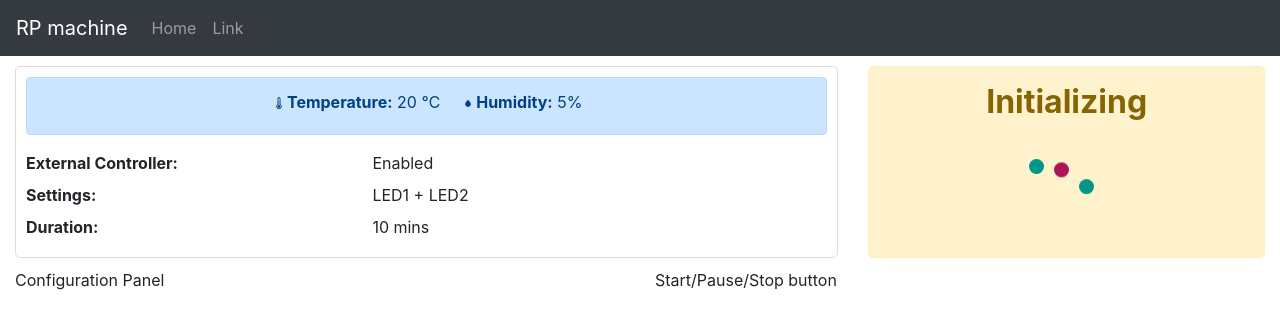
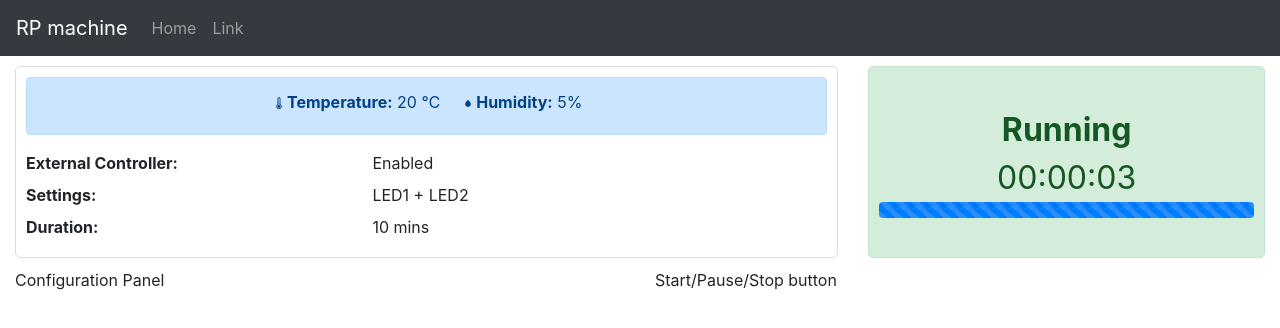
Before and after one commit to nongnoochr/fullstack-rpi-app, a React (Create React App) app in the folder client/: page / in a window 1280 px wide. Shown: the top 328 px of the page. Built offline with nearby package versions, Linux system fonts and the light colour scheme.

Commit message:
Add Running Status widget

```diff
--- a/client/package.json
+++ b/client/package.json
@@ -11,8 +11,11 @@
     "react-bootstrap": "^1.0.0-beta.16",
     "react-dom": "^16.12.0",
     "react-icons": "^3.8.0",
+    "react-redux": "^7.1.3",
     "react-router-dom": "^5.1.2",
-    "react-scripts": "3.3.0"
+    "react-scripts": "3.3.0",
+    "redux": "^4.0.4",
+    "redux-thunk": "^2.3.0"
   },
   "scripts": {
     "start": "react-scripts start",
--- a/client/src/components/Status/Status.js
+++ b/client/src/components/Status/Status.js
@@ -1,14 +1,21 @@
 import React, {Fragment} from 'react';
 import classes from './Status.module.css';
+import Loader from '../UI/Loader/Loader';
+import Timer from '../Timer/Timer';
+
+import ProgressBar from 'react-bootstrap/ProgressBar';
 import { FiPower } from "react-icons/fi";
 
 
 const status = (props) => {
 
-    let curStatus = 'initialize';
+    // <#TODO> To be updated to use props
+    let curStatus = 'running';
+    let curProgress = 100;
+
     let statusData = {
         className: '',
-        content: null
+        content: null,
     };
 
     switch (curStatus) {
@@ -24,14 +31,22 @@ const status = (props) => {
 
         case 'initialize':
             statusData = {
-                className: classes.Initialize,
+                className: classes.Initializing,
                 content: (<Fragment>
                     <div className={classes.StatusText}>Initializing</div>
-                    <div className={classes.Loading}></div>
-                    <div className={classes['loading-animation-container']}>
-                        <div className={classes.dot}></div>
-                        <div className={classes.dot}></div>
-                        <div className={classes.dot}></div>
+                    <Loader />
+                </Fragment>)
+            }
+            break;
+
+        case 'running':
+            statusData = {
+                className: classes.Running,
+                content: (<Fragment>
+                    <div className={classes.StatusText}>Running</div>
+                    <Timer />
+                    <div className={classes.ProgressBarContainer}>
+                        <ProgressBar animated now={curProgress} />
                     </div>
                 </Fragment>)
             }
--- a/client/src/components/Status/Status.module.css
+++ b/client/src/components/Status/Status.module.css
@@ -17,57 +17,18 @@
     border-color: rgb(198, 200, 202);
 }
 
-.Initialize {
+.Initializing {
     color: rgb(133, 100, 4);
     background-color: rgb(255, 243, 205);
     border-color: rgb(255, 238, 186);
 }
 
+.Running {
+    color: rgb(21, 87, 36);
+    background-color: rgb(212, 237, 218);
+    border-color: rgb(195, 230, 203);
+}
 
-.loading-animation-container {
-    display: flex;
-    justify-content: center;
-    align-items: center;
-    min-height: 15vh;
-  }
-
-  @keyframes bounce {
-    25% {
-      transform: translateY(-25px);
-    }
-    75% {
-      transform: translateY(5px);
-    }
-    100% {
-      transform: translateY(0);
-    }
-  }
-
-  /* Loading animation
-  See
-  https://codepen.io/MarcusPop/pen/JWydEV
-  */
-  .loading-animation-container > .dot {
-    width: 15px;
-    height: 15px;/*
-    background-color: rgba(251, 140, 0, 1); */
-    background-color: #009688;
-    margin: 0 10px 0 0;
-    border-radius: 50%;
-    animation-name: bounce;
-    animation-duration: 1.5s;
-    animation-iteration-count: infinite;
-    animation-timing-function: linear;
-  }
-
-  .loading-animation-container > .dot:nth-child(2) {
-    animation-delay: .25s;
-  }
-
-  .loading-animation-container > .dot:nth-child(3) {
-    animation-delay: .51s;
-  }
-
-  .loading-animation-container > .dot:nth-of-type(2n) {
-    background-color: #ad1457;
-  }
+.ProgressBarContainer {
+    width: 100%;
+}
--- a/client/src/components/Summary/Summary.js
+++ b/client/src/components/Summary/Summary.js
@@ -15,7 +15,7 @@ const summary = (props) => {
     };
 
     const settings = Object.keys(settingsData).map((key) => (
-        <Fragment>
+        <Fragment key={key}>
             <div className="col-5">
                 <label>{key}:</label>
             </div>
--- /dev/null
+++ b/client/src/components/Timer/Timer.js
@@ -0,0 +1,97 @@
+import React, { Component } from 'react';
+
+class Timer extends Component {
+
+    state = {
+        current: {
+            hour:   0,
+            minute: 0,
+            second: 0
+        },
+        isrunning:  true,
+
+        // duration in milli-seconds
+        duration:   3000
+
+    }
+
+    componentDidMount () {
+        this._startTimer();
+    }
+
+    render () {
+        return (
+            <div>
+                {this._getTimerString()}
+            </div>
+        );
+    }
+
+    // --- Private methods
+
+    _addSecond = () => {
+        const updatedTime = {
+            ...this.state.current
+        };
+
+        // See
+        // https://jsfiddle.net/Daniel_Hug/pvk6p/
+        updatedTime.second = updatedTime.second + 1;
+        if (updatedTime.second >= 60) {
+            updatedTime.second = 0;
+            updatedTime.minute = updatedTime.minute + 1;
+            if (updatedTime.minute >= 60) {
+                updatedTime.minute = 0;
+                updatedTime.hour = updatedTime.hour + 1;
+            }
+        }
+
+        // Update time
+        this.setState( {current: updatedTime} );
+    }
+
+    _getTimerString = () => {
+        const hr = convertNumTimeToString(this.state.current.hour);
+        const min = convertNumTimeToString(this.state.current.minute);
+        const sec = convertNumTimeToString(this.state.current.second);
+
+        return hr + ':' + min + ':' + sec;
+    }
+
+    _startTimer = () => {
+
+        // https://stackoverflow.com/questions/14226803/wait-5-seconds-before-executing-next-line/28173606
+
+        const addSecond = async () => {
+
+            // If the duration is specified
+            if (this.state.duration) {
+                // Stop the timer once the duration is reached
+                setTimeout(() => this.setState({isrunning: false}),
+                    this.state.duration);
+            }
+
+
+            while (this.state.isrunning) {
+                await delay(1000);
+                this._addSecond();
+            }
+        };
+
+        addSecond();
+
+    }
+}
+
+export default Timer;
+
+// --- Heler functions
+const delay = ms => new Promise(res => setTimeout(res, ms));
+
+const convertNumTimeToString = (num) => {
+    let numStr = num.toFixed();
+    if (numStr.length === 1) {
+        numStr = '0' + numStr;
+    }
+    return numStr;
+};
--- /dev/null
+++ b/client/src/components/UI/Loader/Loader.js
@@ -0,0 +1,12 @@
+import React from 'react';
+import classes from './Loader.module.css';
+
+const loader = (props) => (
+    <div className={classes['loading-animation-container']}>
+        <div className={classes.dot}></div>
+        <div className={classes.dot}></div>
+        <div className={classes.dot}></div>
+    </div>
+);
+
+export default loader;
--- /dev/null
+++ b/client/src/components/UI/Loader/Loader.module.css
@@ -0,0 +1,52 @@
+/* Loading animation
+See
+https://codepen.io/MarcusPop/pen/JWydEV
+*/
+
+.loading-animation-container {
+    display: flex;
+    justify-content: center;
+    align-items: center;
+    min-height: 15vh;
+}
+
+@keyframes bounce {
+    25% {
+        transform: translateY(-25px);
+    }
+
+    75% {
+        transform: translateY(5px);
+    }
+
+    100% {
+        transform: translateY(0);
+    }
+}
+
+
+.loading-animation-container>.dot {
+    width: 15px;
+    height: 15px;
+    /*
+    background-color: rgba(251, 140, 0, 1); */
+    background-color: #009688;
+    margin: 0 10px 0 0;
+    border-radius: 50%;
+    animation-name: bounce;
+    animation-duration: 1.5s;
+    animation-iteration-count: infinite;
+    animation-timing-function: linear;
+}
+
+.loading-animation-container>.dot:nth-child(2) {
+    animation-delay: .25s;
+}
+
+.loading-animation-container>.dot:nth-child(3) {
+    animation-delay: .51s;
+}
+
+.loading-animation-container>.dot:nth-of-type(2n) {
+    background-color: #ad1457;
+}
--- /dev/null
+++ b/client/src/store/utility.js
@@ -0,0 +1,6 @@
+export const updateObject = (oldObject, updatedProperties) => {
+    return {
+        ...oldObject,
+        ...updatedProperties
+    };
+};
```
Also changed, not shown: 1 other file (tests, documents, lock files or other folders).
